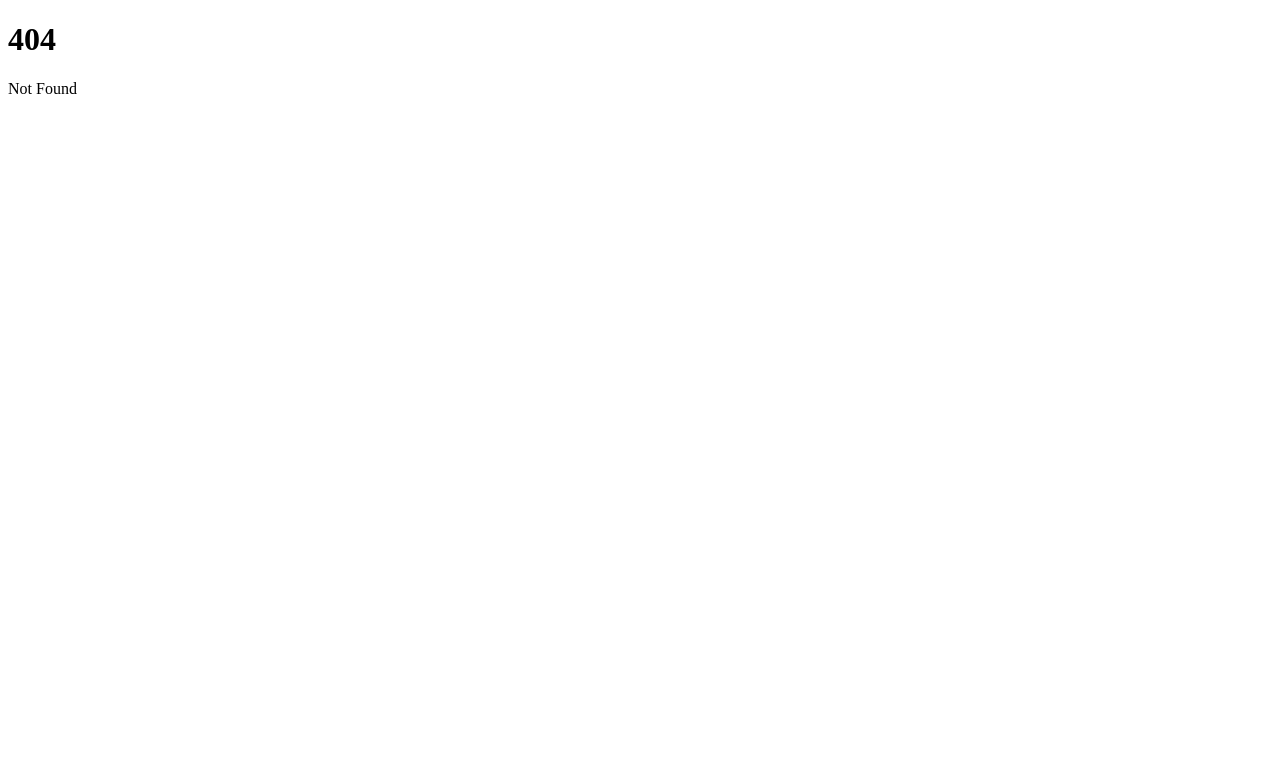
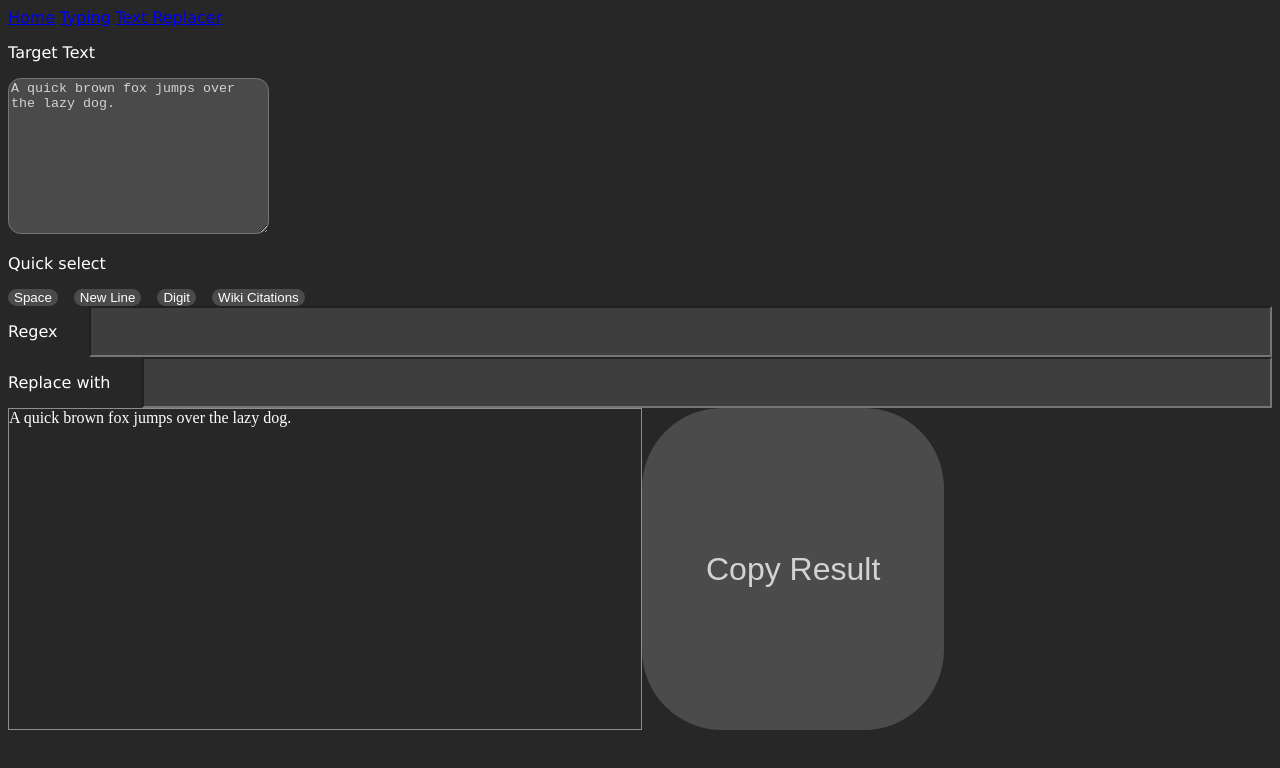
Before and after one commit to Shromeone/ShromeWeb, a SvelteKit app: page /text-replacer in a window 1280 px wide. Before the commit this address had no page. Shown: the top 768 px of the page. Built offline with nearby package versions, Linux system fonts and the light colour scheme.

Commit message:
Make Text replacer

```diff
--- /dev/null
+++ b/src/app.css
@@ -0,0 +1,24 @@
+p {
+    font-family: Verdana, Geneva, Tahoma, sans-serif;
+    color: white;
+}
+
+body {
+    background-color: rgb(39, 39, 39);
+}
+
+textarea {
+    color: black;
+    background-color: rgb(74, 74, 74);
+    border-radius: .8rem;
+    color: lightgray;
+}
+
+input {
+    color: darkgrey;
+}
+
+button {
+    background-color: rgb(75, 75, 75);
+    color: lightgray;
+}
--- a/src/routes/+layout.svelte
+++ b/src/routes/+layout.svelte
@@ -1,10 +1,15 @@
-<!-- <nav>
+<script>
+  import "../app.css";
+</script>
+
+<nav>
   <a href="/">Home</a>
-  <a href="/about">about</a>
-  <a href="/cart-quantity">Cart quantity</a>
-  <a href="/todo-list">Todo List</a>
+  <!-- <a href="/about">about</a> -->
+  <!-- <a href="/cart-quantity">Cart quantity</a> -->
+  <!-- <a href="/todo-list">Todo List</a> -->
   <a href="/typing">Typing</a>
-</nav> -->
+  <a href="/text-replacer">Text Replacer</a>
+</nav>
 <slot />
 
 <style>
--- /dev/null
+++ b/src/routes/text-replacer/+page.svelte
@@ -0,0 +1,130 @@
+<script>
+  // @ts-nocheck
+  import Input from "./Input.svelte";
+  import Checkbox from "./Checkbox.svelte";
+  import { onMount } from "svelte";
+  import { quickSelectOptions } from "./quick-select";
+  let quickRegex = "";
+  let quickRegexList = [];
+  let regexInput;
+  let regexCmd = "";
+  let result = "";
+  let textToReplace = "A quick brown fox jumps over the lazy dog.";
+  let replacer = "";
+
+  onMount(() => {
+    updateResult();
+  });
+  function updateResult() {
+    try {
+      result = textToReplace.replace(new RegExp(regexCmd, "g"), replacer);
+      regexInput.setError(false);
+    } catch {
+      regexError();
+    }
+  }
+
+  function regexError() {
+    regexInput.setError(true);
+  }
+
+  function setRegexToQuick() {
+    regexCmd = quickRegexList.join("|");
+    updateResult();
+  }
+
+  function quickRegexChange(val = "", add = true) {
+    if (add) {
+      quickRegexList.push(val);
+    } else {
+      quickRegexList.splice(quickRegexList.indexOf(val), 1);
+    }
+    console.log(quickRegexList);
+    setRegexToQuick();
+  }
+
+  function handleCheckboxClick(e) {
+    quickRegexChange(e.detail.regex, e.detail.checked);
+  }
+
+  function copyResult() {
+    navigator.clipboard.writeText(result);
+    alert("Copy success!");
+  }
+</script>
+
+<p>Target Text</p>
+<textarea
+  class="content"
+  name="content"
+  cols="30"
+  rows="10"
+  placeholder="Enter the text that you want to replace here"
+  bind:value={textToReplace}
+  on:input={updateResult}
+  on:change={updateResult}
+></textarea>
+<p>Quick select</p>
+<div class="quick-options">
+  {#each quickSelectOptions as option}
+    <Checkbox regex={option.regex} on:click={handleCheckboxClick}
+      >{option.text}</Checkbox
+    >
+  {/each}
+</div>
+<Input
+  on:update={updateResult}
+  text="Regex"
+  bind:this={regexInput}
+  bind:value={regexCmd}
+/>
+<Input on:update={updateResult} text="Replace with" bind:value={replacer} />
+
+<div class="result">
+  <div class="result-text">{result}</div>
+  <button on:click={copyResult} class="copy-btn">Copy Result</button>
+</div>
+
+<style>
+  p {
+    font-family: Verdana, Geneva, Tahoma, sans-serif;
+  }
+  .result-text {
+    display: inline-block;
+    overflow-y: scroll;
+    width: 50%;
+    height: 20rem;
+    border: 1px solid rgb(142, 142, 142);
+    color: white;
+  }
+
+  .quick-options {
+    display: flex;
+    gap: 1rem;
+    width: 100%;
+  }
+
+  .error {
+    border: red;
+  }
+
+  .result {
+    display: flex;
+  }
+
+  .copy-btn {
+    border-radius: 5rem;
+    border: none;
+    padding: 2em;
+    font-size: 2rem;
+    transition: all 0.3s;
+  }
+
+  .copy-btn:hover {
+    background-color: rgb(125, 0, 21);
+  }
+
+  .copy-btn:active {
+    opacity: 80%;
+  }
+</style>
--- /dev/null
+++ b/src/routes/text-replacer/Checkbox.svelte
@@ -0,0 +1,38 @@
+<script>
+  import { createEventDispatcher } from "svelte";
+  const dispatch = createEventDispatcher();
+  let checked = false;
+  export let regex = "";
+
+  function toggleCheck() {
+    checked = !checked;
+    dispatch("click", { regex, checked });
+  }
+</script>
+
+<div class="checkbox">
+  <button class={checked ? "checked" : ""} on:click={toggleCheck}
+    ><slot /></button
+  >
+  <!-- <input type="checkbox" bind:checked on:click={toggleCheck} /> -->
+</div>
+
+<style>
+  .checkbox button {
+    color: white;
+    border: none;
+    background-color: transparent;
+    border-radius: 3rem;
+    background-color: rgb(75, 75, 75);
+  }
+
+  .checkbox button.checked {
+    background-color: rgb(42, 207, 0);
+  }
+
+  .checkbox {
+    max-width: 40vw;
+    display: flex;
+    justify-content: space-between;
+  }
+</style>
--- /dev/null
+++ b/src/routes/text-replacer/Input.svelte
@@ -0,0 +1,48 @@
+<script>
+  import { createEventDispatcher } from "svelte";
+
+  const dispatch = createEventDispatcher();
+
+  function update() {
+    dispatch("update");
+  }
+  export function setError(isError = true) {
+    error = isError;
+  }
+
+  let error = false;
+  export let text = "Item";
+  export let placeholder = "";
+  export let value = "";
+</script>
+
+<div class="input">
+  <p>{text}</p>
+  <input
+    class={error ? "error" : ""}
+    bind:value
+    placeholder
+    on:input={update}
+    on:change={update}
+    type="text"
+  />
+</div>
+
+<style>
+  .input {
+    display: flex;
+    width: 100%;
+    gap: 2em;
+  }
+
+  .input input {
+    color: lightgray;
+    background-color: rgb(62, 62, 62);
+    flex: 1;
+    align-items: right;
+  }
+
+  .error {
+    border: 1px solid red;
+  }
+</style>
--- /dev/null
+++ b/src/routes/text-replacer/quick-select.js
@@ -0,0 +1,6 @@
+export const quickSelectOptions = [
+    { regex: " ", text: "Space" },
+    { regex: "\\n", text: "New Line" },
+    { regex: "\\d", text: "Digit"},
+    { regex: `[\\d+]`, text: "Wiki Citations"}
+  ];
```
Also changed, not shown: src/lib/utils/list-toggle.js (added, +9 -0 lines).
